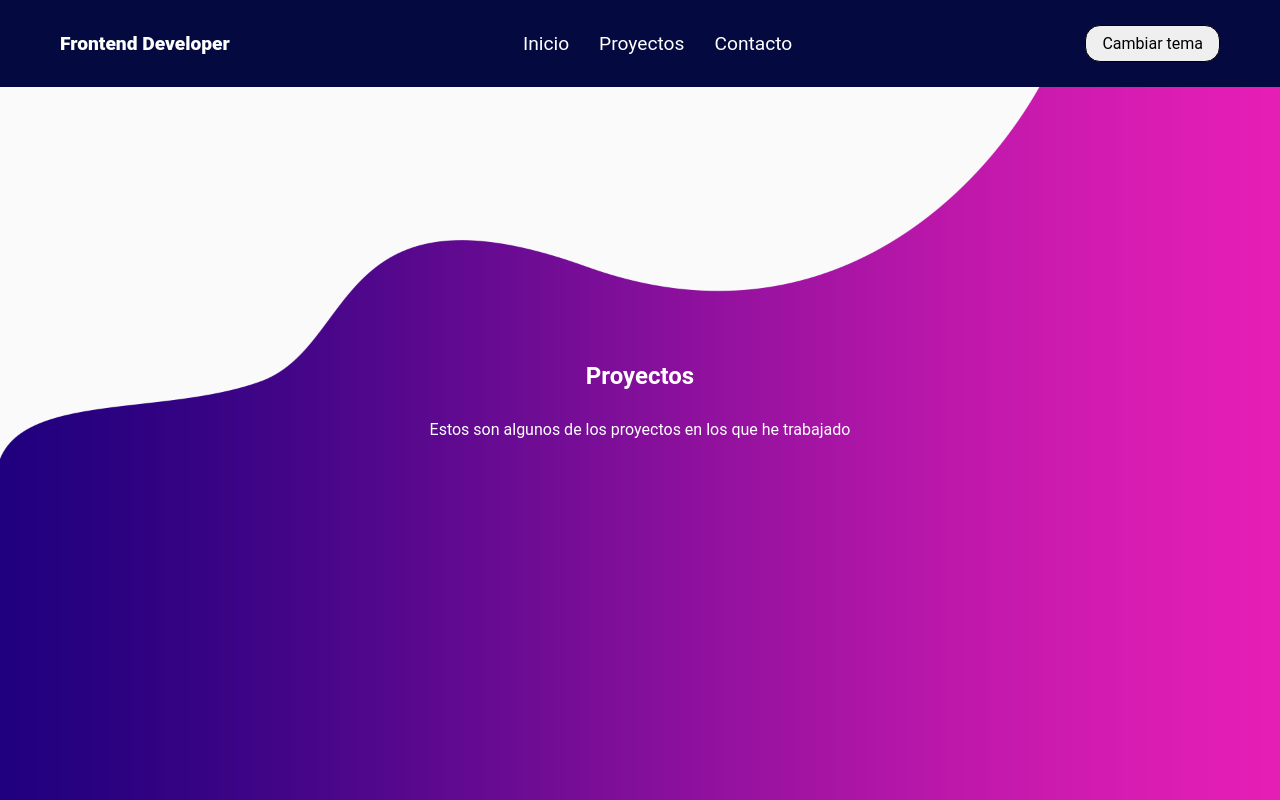
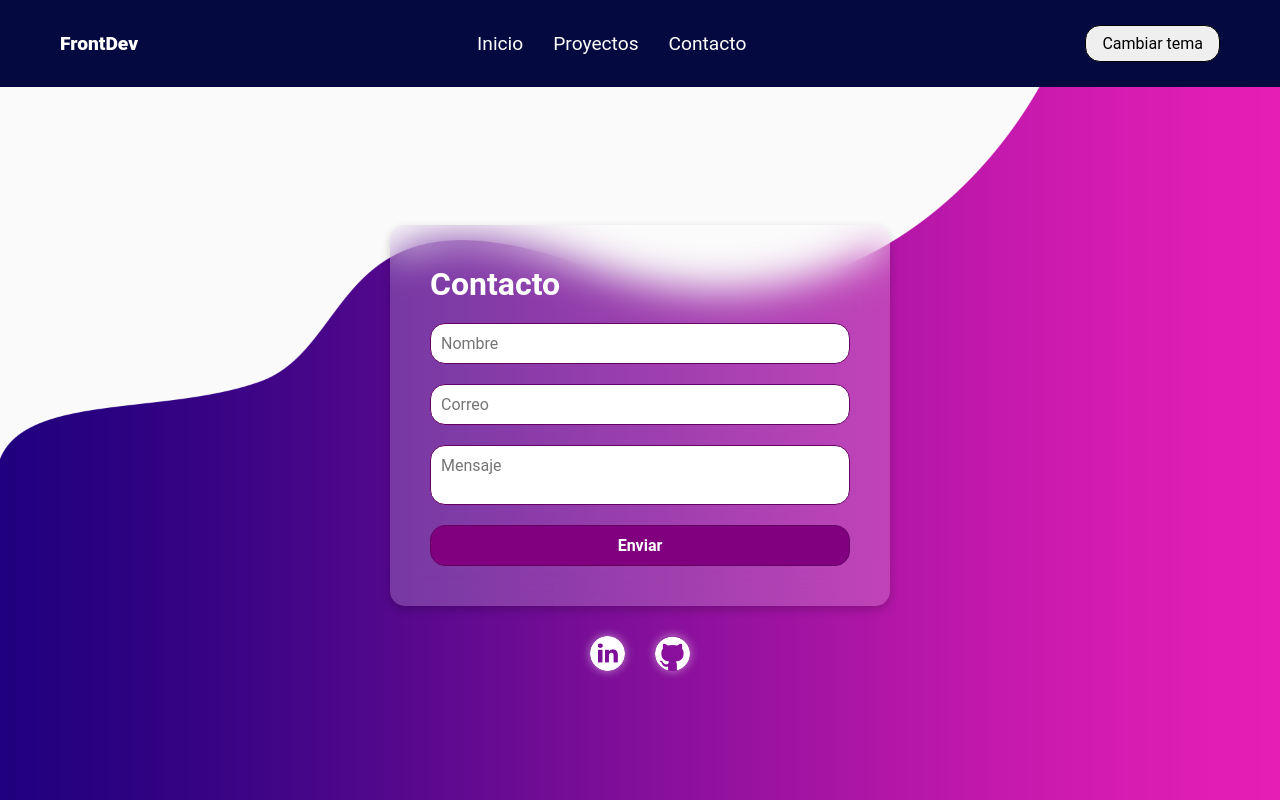
Before and after one commit to SantiCombina/desarrollo-practico1, a plain HTML site: page contact.html in a window 1280 px wide. Drawn offline with Linux system fonts and the light colour scheme.

Commit message:
Update contact section

```diff
--- a/contact.html
+++ b/contact.html
@@ -1,16 +1,19 @@
 <!DOCTYPE html>
 <html lang="en">
+
 <head>
     <meta charset="UTF-8">
     <meta name="viewport" content="width=device-width, initial-scale=1.0">
+    <link rel="icon" href="./images/favicon.png" type="image/png">
     <link rel="stylesheet" href="styles/styles.css">
-    <title>Document</title>
+    <title>Portolio - Contacto</title>
 </head>
+
 <body>
     <header>
         <nav>
             <div class="nav_container">
-                <a class="nav_title" href="/">Frontend Developer</a>
+                <a class="nav_title" href="/">FrontDev</a>
                 <ul class="nav_buttons">
                     <li><a href="/">Inicio</a></li>
                     <li><a href="/work.html">Proyectos</a></li>
@@ -20,11 +23,27 @@
             </div>
         </nav>
     </header>
-    <section class="work_container background2">
-        <h1>Proyectos</h1>
-        <p>Estos son algunos de los proyectos en los que he trabajado</p>
+    <section class="contact_container background2">
+        <div class="form_container">
+            <h2>Contacto</h2>
+            <form class="form" action="">
+                <input type="text" placeholder="Nombre">
+                <input type="email" placeholder="Correo">
+                <textarea placeholder="Mensaje"></textarea>
+                <button>Enviar</button>
+            </form>
+        </div>
+        <div class="social_container">
+            <a href="https://www.linkedin.com/in/santiago-combina" rel="noreferrer" target="_blank">
+                <img width="35px" src="images/linkedin.png" alt="Linkedin">
+            </a>
+            <a href="https://github.com/SantiCombina" rel="noreferrer" target="_blank">
+                <img width="35px" src="images/github.png" alt="Github">
+            </a>
+        </div>
     </section>
 
     <script src="scripts/theme.js"></script>
 </body>
+
 </html>
```
